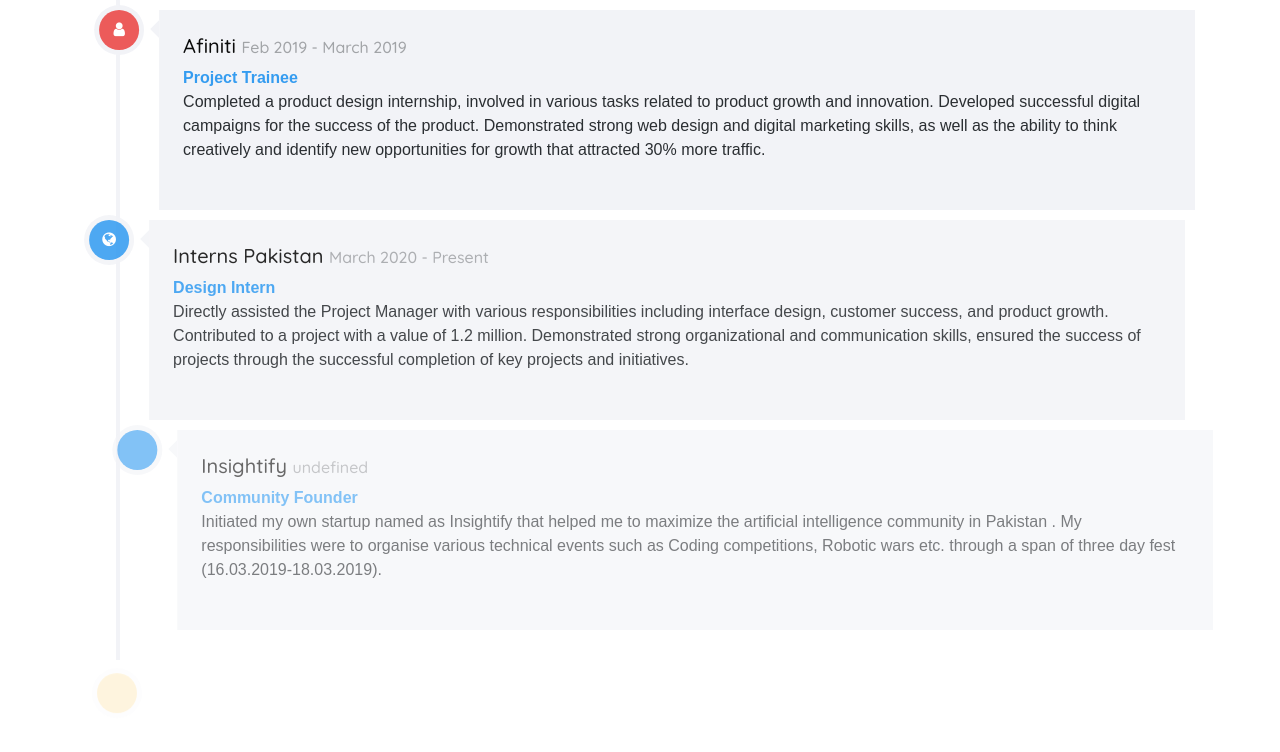
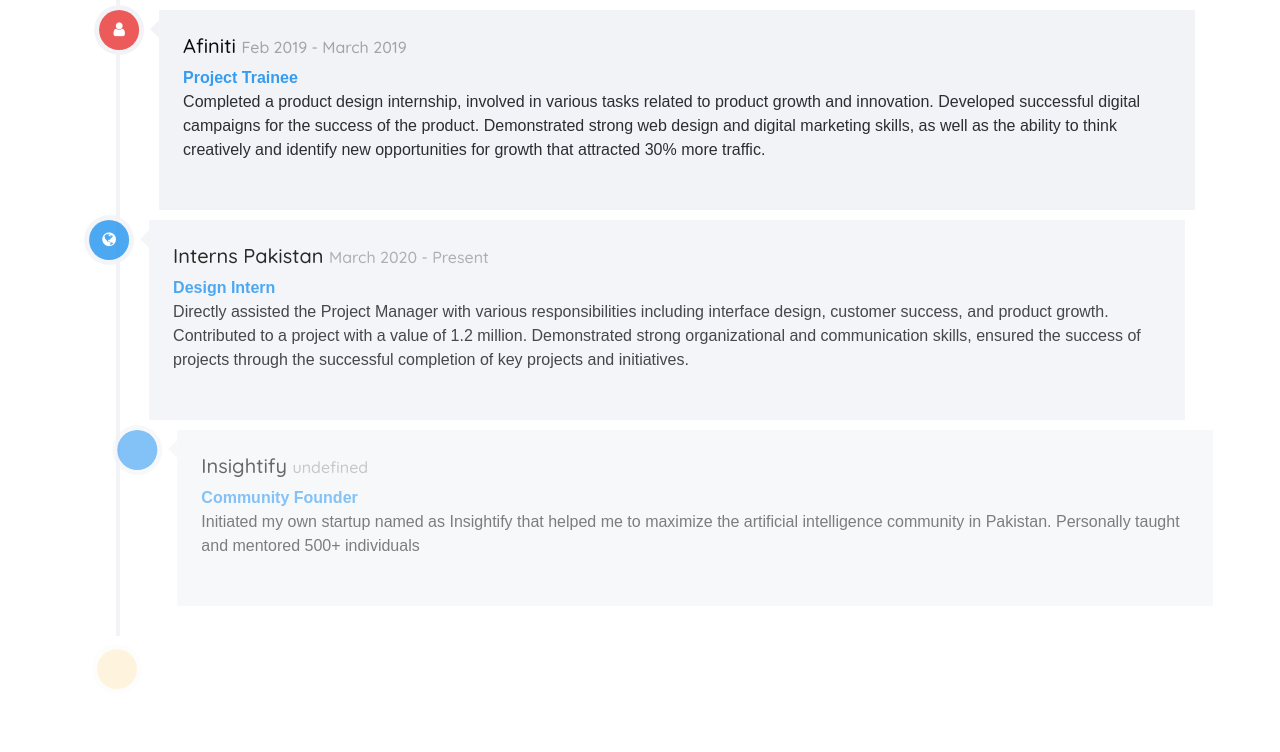
Before and after one commit to daniyalsaif2000/daniyalsaif2000.github.io, a plain HTML site: page index.html in a window 1280 px wide. Shown: the part 2006-2758 px from the top of the page. Drawn offline with nearby package versions, Linux system fonts and the light colour scheme; some icons are missing; a web font is replaced by a local one.

```diff
--- a/index.html
+++ b/index.html
@@ -146,7 +146,7 @@
                                         "Assisted in 1.1 million projects as a Product Strategy intern at Khantastic Ventures, a ventures and equity firm and utilized data-driven approaches to develop solutions for various ventures. Contributed to the success of the company through strategic planning and analysis of product development opportunities through strong problem-solving skills and ability to think critically in a fast-paced, dynamic environment. Obtained valuable industry experience in the venture capital",
 					"Completed a product design internship, involved in various tasks related to product growth and innovation. Developed successful digital campaigns for the success of the product. Demonstrated strong web design and digital marketing skills, as well as the ability to think creatively and identify new opportunities for growth that attracted 30% more traffic.",
 					"Directly assisted the Project Manager with various responsibilities including interface design, customer success, and product growth. Contributed to a project with a value of 1.2 million. Demonstrated strong organizational and communication skills, ensured the success of projects through the successful completion of key projects and initiatives.",
-                                        "Initiated my own startup named as Insightify that helped me to maximize the artificial intelligence community in Pakistan . My responsibilities were to organise various technical events such as Coding competitions, Robotic wars etc. through a span of three day fest (16.03.2019-18.03.2019)."
+                                        "Initiated my own startup named as Insightify that helped me to maximize the artificial intelligence community in Pakistan. Personally taught and mentored 500+ individuals"
 
                                     ];
                                     var iclass = ["desktop", "code", "user", "globe"];
```
